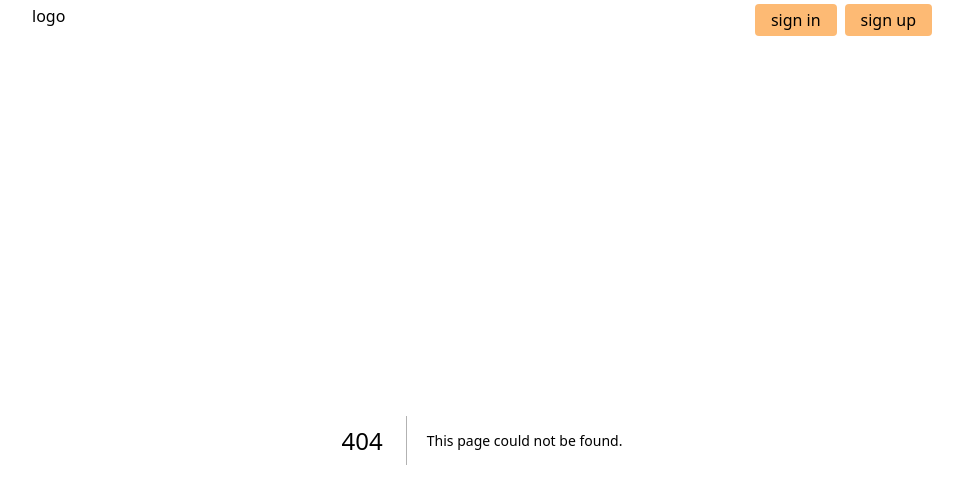
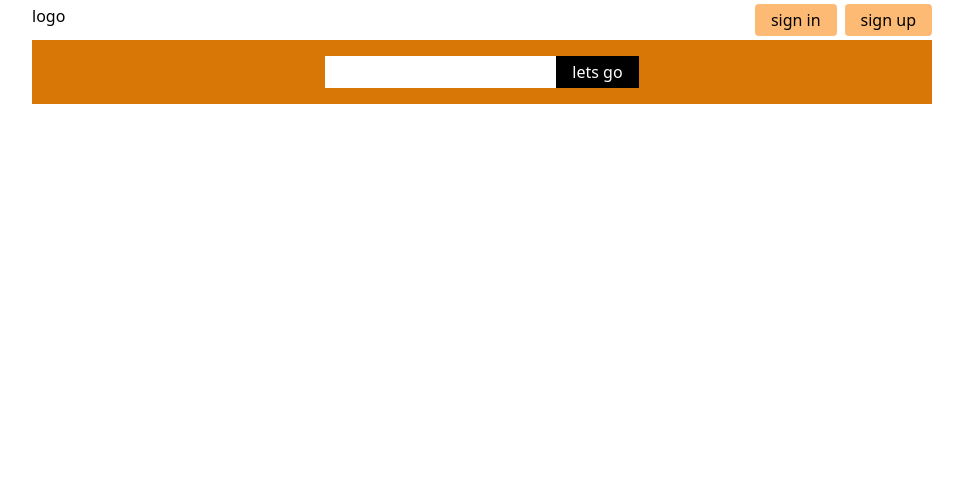
Before and after one commit to ftmhabt/find-a-table, a Next.js app: page /search in a window 1280 px wide. Before the commit this address had no page. Shown: the top 504 px of the page, without its empty margins (158-1121 px from the left). Built offline with nearby package versions, Linux system fonts and the light colour scheme.

Commit message:
Add search page

```diff
--- /dev/null
+++ b/app/search/page.tsx
@@ -0,0 +1,9 @@
+import Searchbar from "../ui/search/searchbar";
+
+export default function Page() {
+  return (
+    <div>
+        <Searchbar/>
+    </div>
+  )
+}
--- /dev/null
+++ b/app/ui/search/searchbar.tsx
@@ -0,0 +1,9 @@
+import Search from "../general/search";
+
+export default function Searchbar() {
+  return (
+    <div className="flex items-center justify-center p-[1rem] bg-amber-600 max-w-[900px] mx-auto">
+        <Search/>
+    </div>
+  )
+}
```
